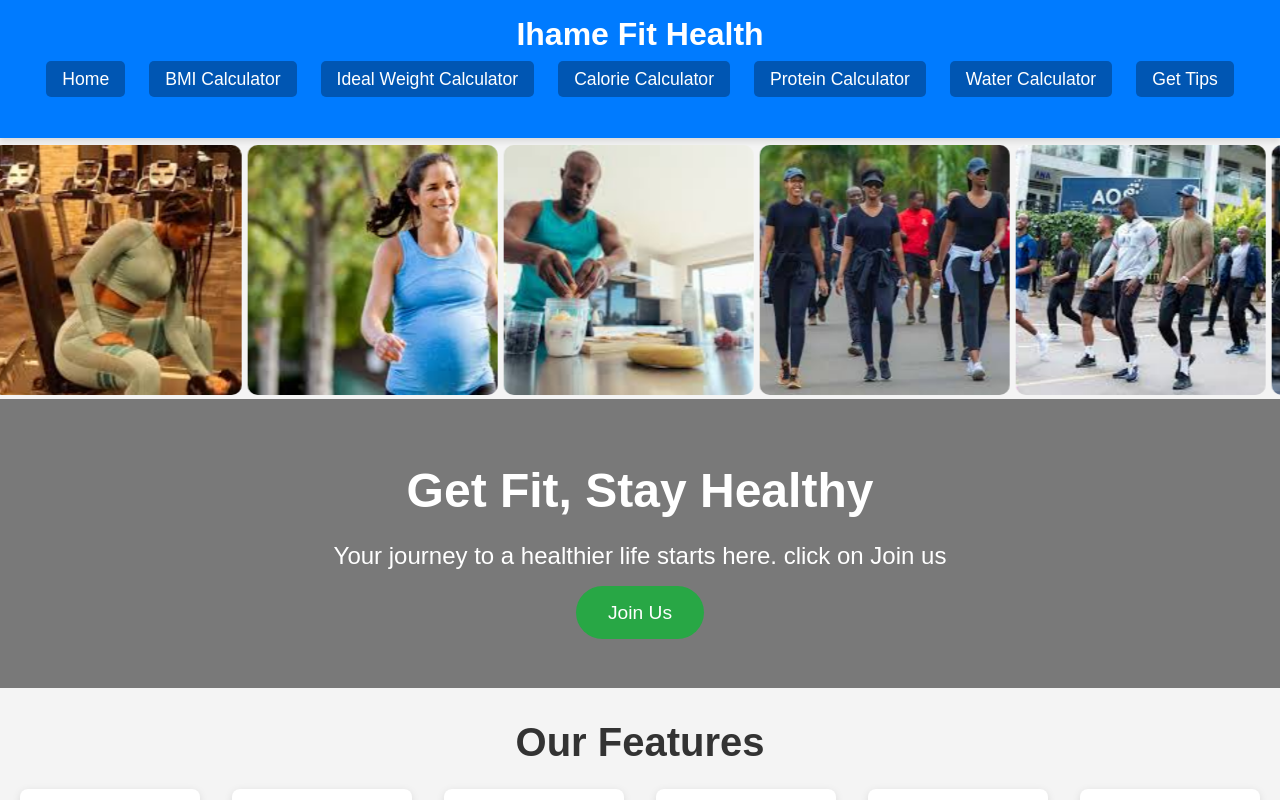
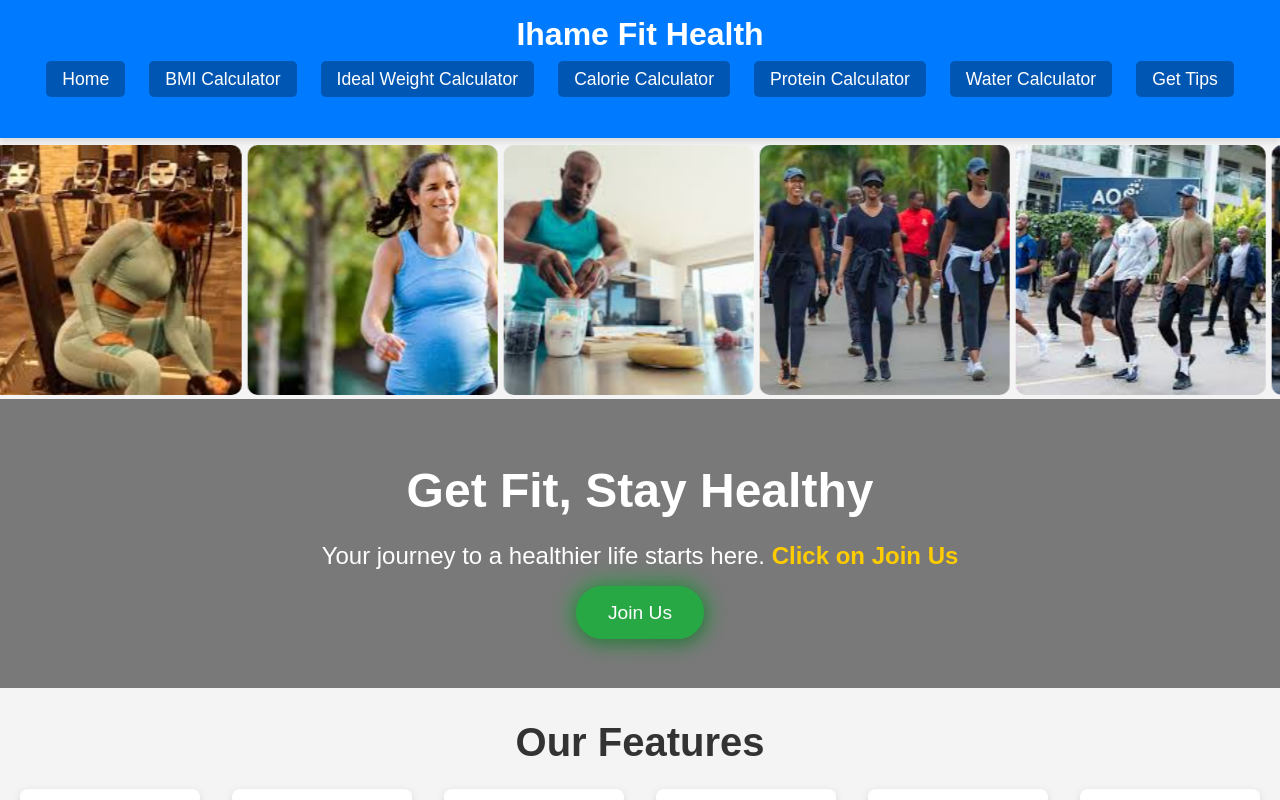
Before and after one commit to yvesmfura/Ihame-Fit-Health, a React (Vite) app: page / in a window 1280 px wide. Shown: the top 800 px of the page. Built offline with nearby package versions, Linux system fonts and the light colour scheme.

Commit message:
Updating

```diff
--- a/src/App.tsx
+++ b/src/App.tsx
@@ -94,11 +94,10 @@ const Home: React.FC = () => (
     <section className="hero">
       <div className="hero-text">
         <h2>Get Fit, Stay Healthy</h2>
-        <p>Your journey to a healthier life starts here. click on Join us</p>
+        <p className="call-to-action">Your journey to a healthier life starts here. <span>Click on Join Us</span></p>
         <Link to="/get-tips" className="btn">Join Us</Link>
       </div>
     </section>
-
     <section className="features">
       <h2>Our Features</h2>
       <div className="feature-cards">
--- a/src/styles.css
+++ b/src/styles.css
@@ -124,11 +124,13 @@ nav ul li a:hover {
 .hero h2 {
   font-size: 3rem;
   margin-bottom: 1rem;
+  animation: fadeInDown 1s ease-in-out;
 }
 
 .hero p {
   font-size: 1.5rem;
   margin-bottom: 2rem;
+  animation: fadeInUp 1s ease-in-out;
 }
 
 .hero .btn {
@@ -139,11 +141,102 @@ nav ul li a:hover {
   border: none;
   color: white;
   cursor: pointer;
-  transition: background-color 0.3s ease;
+  transition: background-color 0.3s ease, transform 0.3s ease, box-shadow 0.3s ease;
+  box-shadow: 0 5px 15px rgba(0, 0, 0, 0.2);
+  position: relative;
+  z-index: 2;
+  animation: pulse 2s infinite;
 }
 
 .hero .btn:hover {
   background-color: #218838;
+  transform: scale(1.05);
+  box-shadow: 0 8px 20px rgba(0, 0, 0, 0.3);
+}
+
+.hero .btn:active {
+  transform: scale(0.98);
+  box-shadow: 0 4px 10px rgba(0, 0, 0, 0.2);
+}
+
+.hero .btn::before {
+  content: '';
+  position: absolute;
+  top: -5px;
+  left: -5px;
+  right: -5px;
+  bottom: -5px;
+  background: linear-gradient(45deg, #28a745, #218838, #28a745);
+  background-size: 400%;
+  z-index: -1;
+  filter: blur(15px);
+  opacity: 0;
+  transition: opacity 0.5s ease;
+  border-radius: 50px;
+  animation: glow 2s infinite;
+}
+
+.hero .btn:hover::before {
+  opacity: 1;
+}
+
+/* Call-to-Action Animation */
+.call-to-action span {
+  color: #ffcc00;
+  font-weight: bold;
+  animation: bounceText 1.5s infinite;
+}
+
+@keyframes bounceText {
+  0%, 100% {
+    transform: translateY(0);
+  }
+  50% {
+    transform: translateY(-10px);
+  }
+}
+
+/* Keyframe Animations */
+@keyframes fadeInDown {
+  from {
+    opacity: 0;
+    transform: translateY(-20px);
+  }
+  to {
+    opacity: 1;
+    transform: translateY(0);
+  }
+}
+
+@keyframes fadeInUp {
+  from {
+    opacity: 0;
+    transform: translateY(20px);
+  }
+  to {
+    opacity: 1;
+    transform: translateY(0);
+  }
+}
+
+@keyframes pulse {
+  0%, 100% {
+    transform: scale(1);
+  }
+  50% {
+    transform: scale(1.1);
+  }
+}
+
+@keyframes glow {
+  0%, 100% {
+    opacity: 0.8;
+    filter: blur(10px);
+  }
+  50% {
+    opacity: 1;
+    filter: blur(15px);
+  }
 }
 
 /* Features Section */
```
Also changed, not shown: src/components/images.css (+16 -19 lines), src/components/ImageCarousel.tsx (line endings or trailing spaces).
